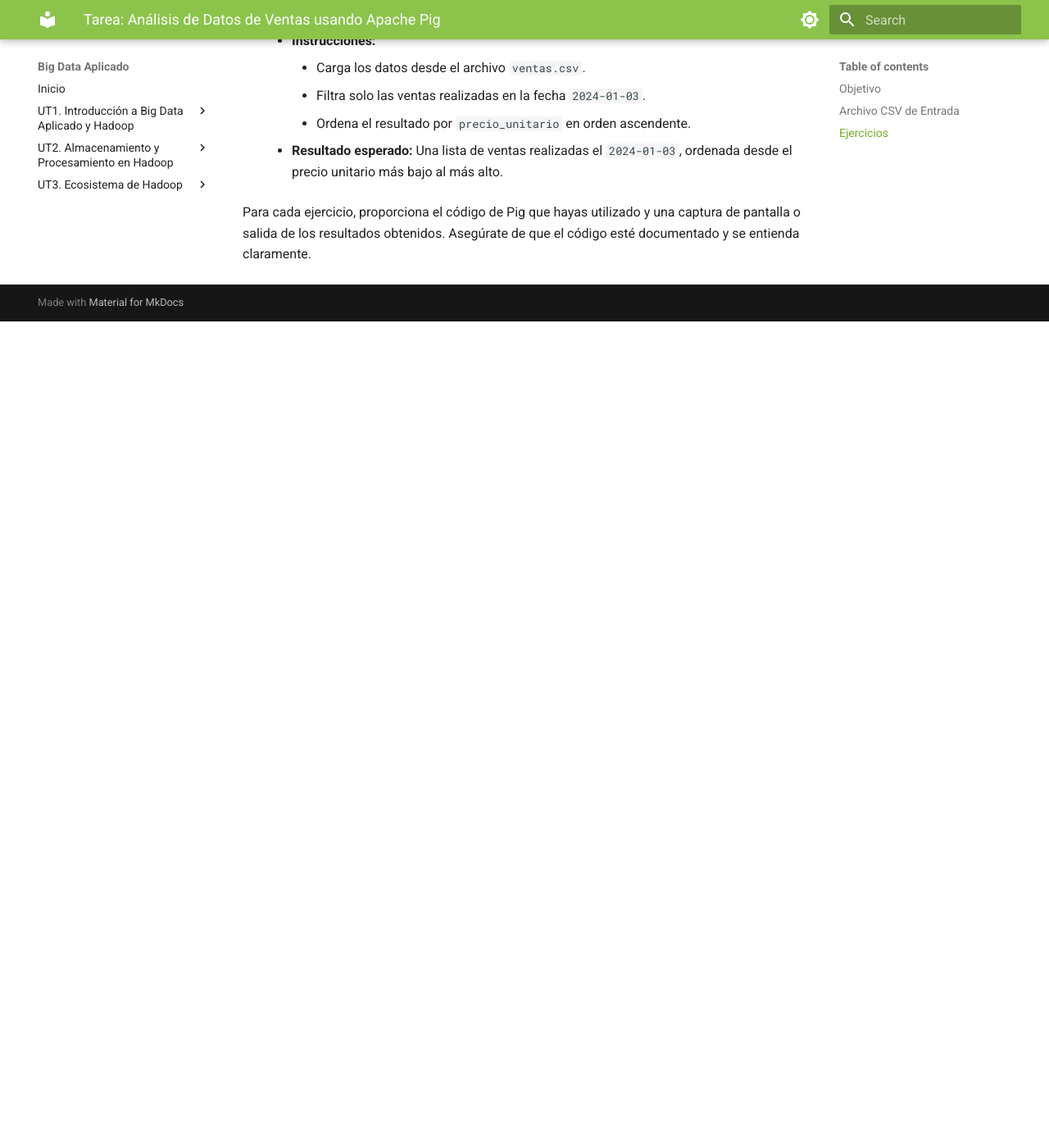
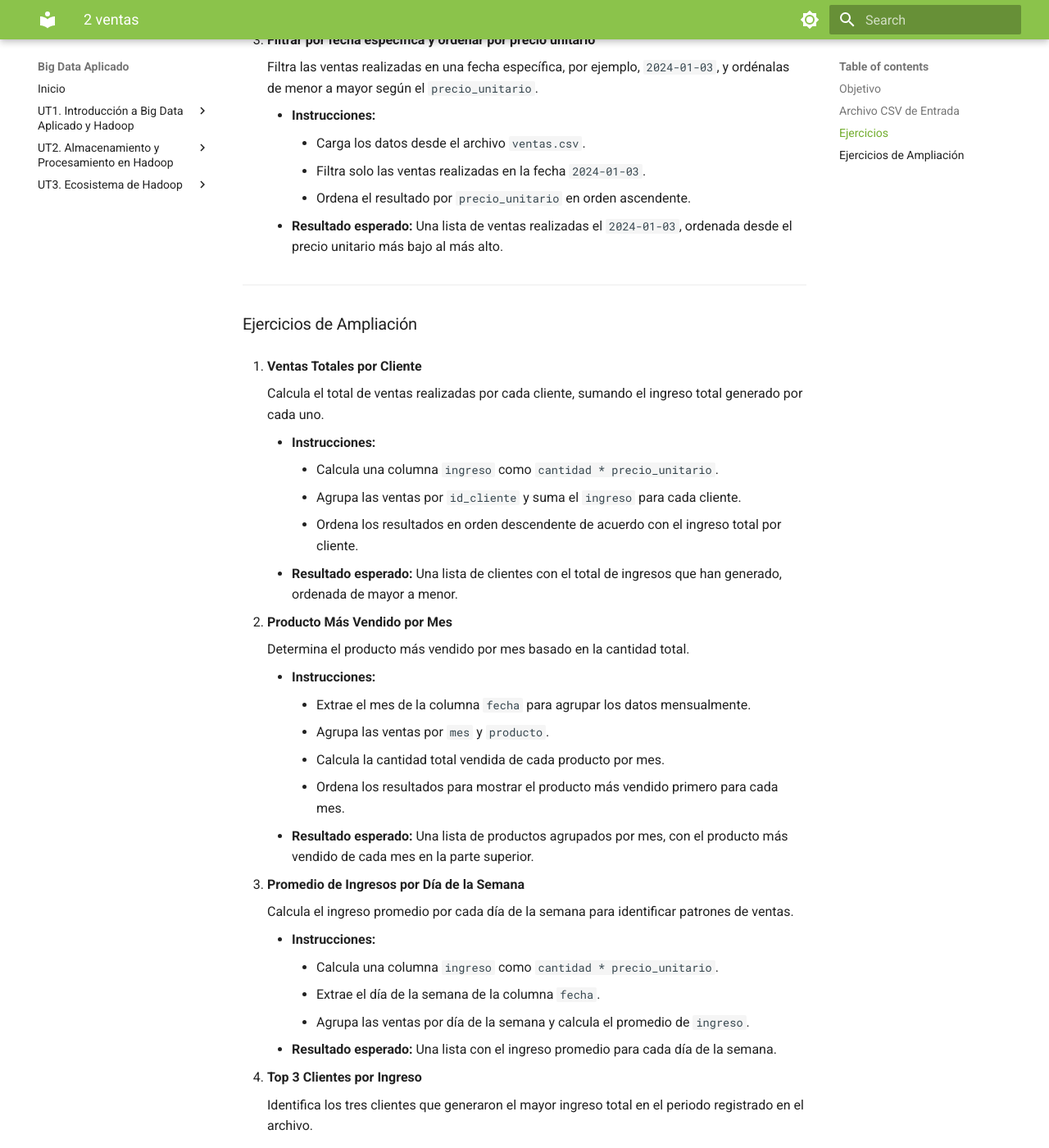
Before and after one commit to jgarciadeparedesh02/bda-apuntes, an MkDocs documentation site: the page built from docs/ut3-ecosistema-hadoop/tareas/pig/2_ventas.md, in a window 1280 px wide and 1400 px high, scrolled down 1553 px. Shown: the whole window at 82% size. Built offline with MkDocs 1.6.1 and Material for MkDocs 9.7.7, drawn with Linux system fonts in a browser that asks for light colours; before the commit the page ends 1945 px from its top, so only the background shows below that; some of the changed text lies outside the part shown.

Commit message:
added new exercises

```diff
--- a/docs/ut3-ecosistema-hadoop/tareas/pig/2_ventas.md
+++ b/docs/ut3-ecosistema-hadoop/tareas/pig/2_ventas.md
@@ -1,3 +1,7 @@
+Aquí tienes la tarea ampliada con los nuevos ejercicios de ampliación:
+
+---
+
 # Tarea: Análisis de Datos de Ventas usando Apache Pig
 
 ### Objetivo
@@ -58,4 +62,61 @@ fecha,id_cliente,producto,cantidad,precio_unitario
         - Ordena el resultado por `precio_unitario` en orden ascendente.
     - **Resultado esperado:** Una lista de ventas realizadas el `2024-01-03`, ordenada desde el precio unitario más bajo al más alto.
 
+---
+
+### Ejercicios de Ampliación
+
+4. **Ventas Totales por Cliente**
+
+    Calcula el total de ventas realizadas por cada cliente, sumando el ingreso total generado por cada uno.
+
+    - **Instrucciones:**
+        - Calcula una columna `ingreso` como `cantidad * precio_unitario`.
+        - Agrupa las ventas por `id_cliente` y suma el `ingreso` para cada cliente.
+        - Ordena los resultados en orden descendente de acuerdo con el ingreso total por cliente.
+    - **Resultado esperado:** Una lista de clientes con el total de ingresos que han generado, ordenada de mayor a menor.
+
+5. **Producto Más Vendido por Mes**
+
+    Determina el producto más vendido por mes basado en la cantidad total.
+
+    - **Instrucciones:**
+        - Extrae el mes de la columna `fecha` para agrupar los datos mensualmente.
+        - Agrupa las ventas por `mes` y `producto`.
+        - Calcula la cantidad total vendida de cada producto por mes.
+        - Ordena los resultados para mostrar el producto más vendido primero para cada mes.
+    - **Resultado esperado:** Una lista de productos agrupados por mes, con el producto más vendido de cada mes en la parte superior.
+
+6. **Promedio de Ingresos por Día de la Semana**
+
+    Calcula el ingreso promedio por cada día de la semana para identificar patrones de ventas.
+
+    - **Instrucciones:**
+        - Calcula una columna `ingreso` como `cantidad * precio_unitario`.
+        - Extrae el día de la semana de la columna `fecha`.
+        - Agrupa las ventas por día de la semana y calcula el promedio de `ingreso`.
+    - **Resultado esperado:** Una lista con el ingreso promedio para cada día de la semana.
+
+7. **Top 3 Clientes por Ingreso**
+
+    Identifica los tres clientes que generaron el mayor ingreso total en el periodo registrado en el archivo.
+
+    - **Instrucciones:**
+        - Calcula una columna `ingreso` como `cantidad * precio_unitario`.
+        - Agrupa las ventas por `id_cliente` y suma el `ingreso` para cada cliente.
+        - Ordena los resultados en orden descendente y selecciona los tres primeros clientes.
+    - **Resultado esperado:** Una lista con los tres clientes que generaron el mayor ingreso total.
+
+8. **Análisis de Productos No Vendidos**
+
+    Identifica qué productos no se vendieron en un rango de fechas específico, por ejemplo, entre `2024-01-01` y `2024-01-04`.
+
+    - **Instrucciones:**
+        - Lista todos los productos disponibles en el archivo usando `DISTINCT`.
+        - Filtra las ventas dentro del rango de fechas especificado.
+        - Encuentra los productos que no aparecen en las ventas del rango de fechas.
+    - **Resultado esperado:** Una lista de productos que no tuvieron ninguna venta en el rango de fechas dado.
+
+---
+
 Para cada ejercicio, proporciona el código de Pig que hayas utilizado y una captura de pantalla o salida de los resultados obtenidos. Asegúrate de que el código esté documentado y se entienda claramente.
```
